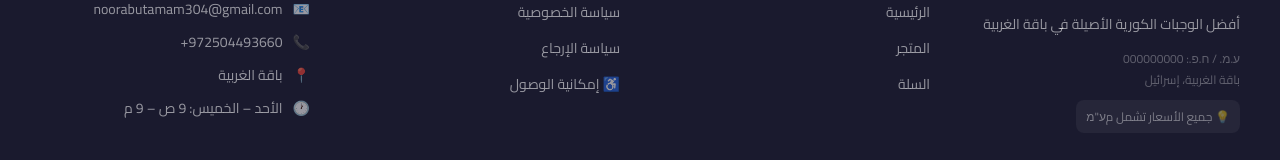
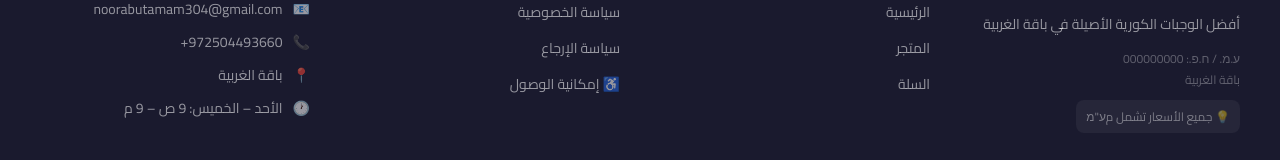
Before and after one commit to fatoh2/lulu-tokki, a React (Vite) app: page /accessibility in a window 1280 px wide. Shown: the part 1803-1963 px from the top of the page. Built offline with nearby package versions, Linux system fonts and the light colour scheme; no server answers; the database is empty.

Commit message:
Remove country name from footer and privacy policy address
Co-Authored-By: Claude Opus 4.6 <noreply@anthropic.com>

```diff
--- a/src/components/Footer.jsx
+++ b/src/components/Footer.jsx
@@ -49,7 +49,7 @@ export default function Footer() {
             {/* Business identity */}
             <div style={{ fontSize: 12, color: 'rgba(255,255,255,0.3)', lineHeight: 1.7 }}>
               <div>{tr('ע.מ. / ח.פ.: 000000000', 'Reg. No.: 000000000', 'ע.מ. / ח.פ.: 000000000')}</div>
-              <div>{tr('باقة الغربية، إسرائيل', 'Baqa al-Gharbiyye, Israel', 'באקה אל-ע׳רביה, ישראל')}</div>
+              <div>{tr('باقة الغربية', 'Baqa al-Gharbiyye', 'באקה אל-ע׳רביה')}</div>
             </div>
             {/* VAT note */}
             <div style={{ marginTop: 10, fontSize: 12, color: 'rgba(255,255,255,0.4)', background: 'rgba(255,255,255,0.05)', borderRadius: 8, padding: '5px 10px', display: 'inline-block' }}>
--- a/src/pages/PrivacyPolicy.jsx
+++ b/src/pages/PrivacyPolicy.jsx
@@ -91,7 +91,7 @@ export default function PrivacyPolicy() {
               <ul style={{ paddingInlineStart: 24, marginTop: 8 }}>
                 <li>البريد الإلكتروني: noorabutamam304@gmail.com</li>
                 <li>الهاتف: <span dir="ltr">+972-50-449-3660</span></li>
-                <li>العنوان: باقة الغربية، إسرائيل</li>
+                <li>العنوان: باقة الغربية</li>
               </ul>
             </section>
           </div>
```
